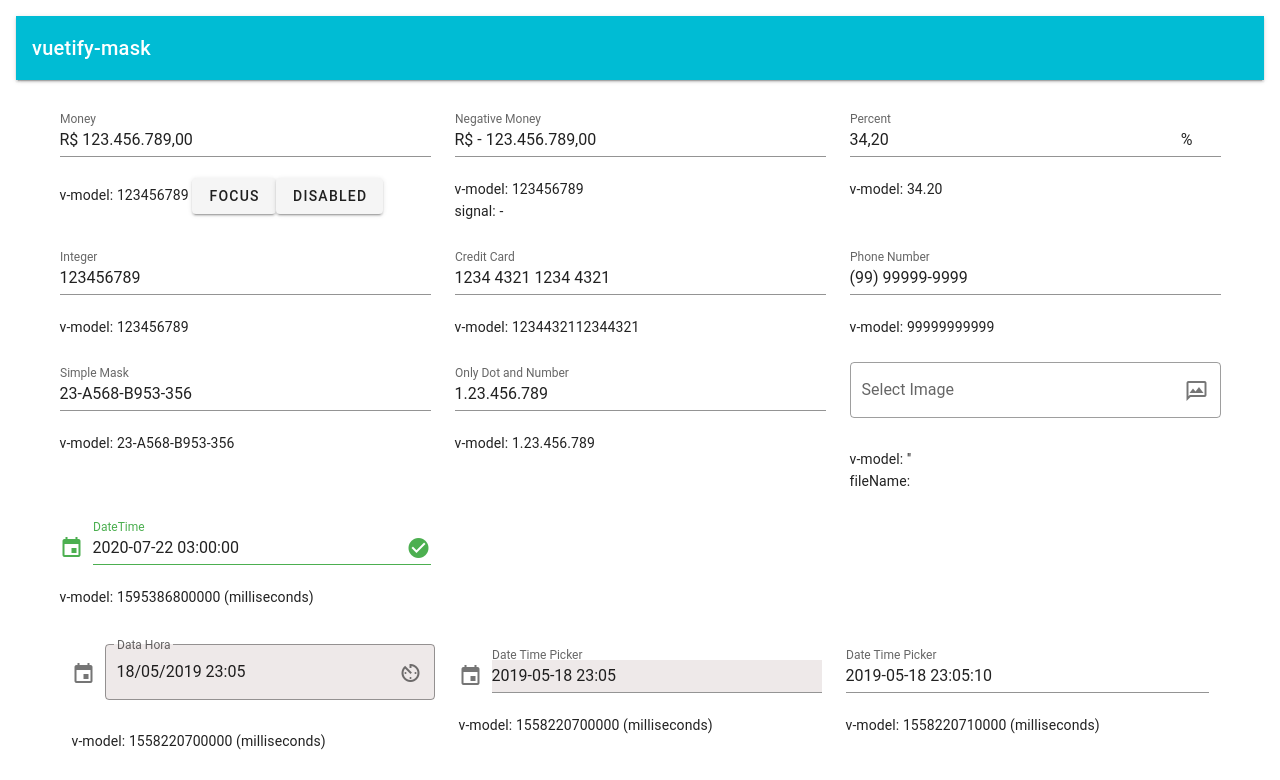
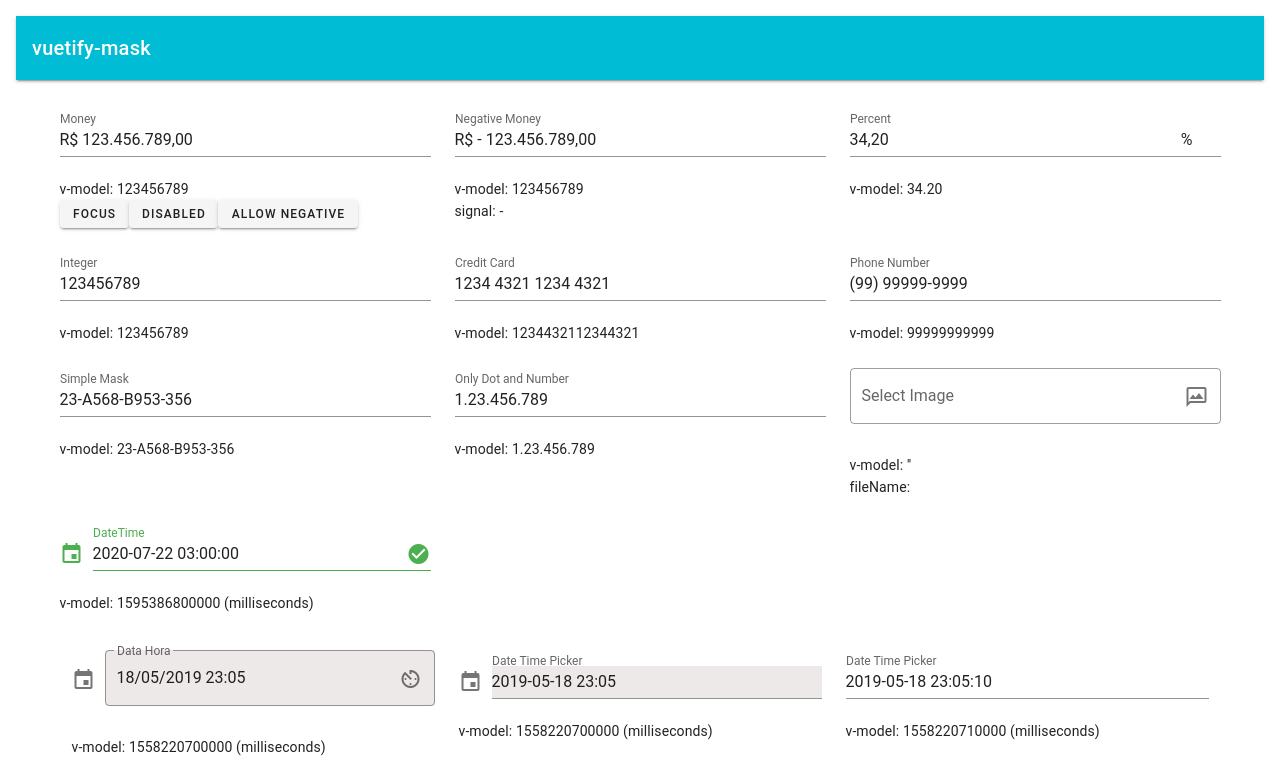
Before and after one commit to juareznasato/vuetify-mask, a Vue app: page / in a window 1280 px wide. Shown: the top 780 px of the page. Built offline with nearby package versions, Linux system fonts and the light colour scheme.

Commit message:
Add allow negative to test

```diff
--- a/src/TestMoney.vue
+++ b/src/TestMoney.vue
@@ -9,13 +9,14 @@
         disabled: disabled,
         outlined: false,
         clearable: true,
-        placeholder: ' ',
+        placeholder: ' '
       }"
       v-bind:options="{
         locale: 'pt-BR',
         length: 11,
         precision: 2,
         empty: null,
+        allowNegative
       }"
       ref="ref"
     />
@@ -29,8 +30,14 @@
         ? "''"
         : ""
     }}
-    <v-btn v-on:click="$refs.ref.focus()">Focus</v-btn>
-    <v-btn v-on:click="disabled = !disabled">{{ disabled ? "Enabled" : "Disabled" }}</v-btn>
+    <br />
+    <v-btn v-on:click="$refs.ref.focus()" small>Focus</v-btn>
+    <v-btn v-on:click="disabled = !disabled" small>{{
+      disabled ? "Enabled" : "Disabled"
+    }}</v-btn>
+    <v-btn v-on:click="allowNegative = !allowNegative" small>
+      {{ allowNegative ? "Disallow negative" : "Allow negative" }}
+    </v-btn>
   </div>
 </template>
 
@@ -39,12 +46,13 @@
 
 export default {
   components: {
-    "v-text-field-money": Money,
+    "v-text-field-money": Money
   },
   data: () => ({
-    value: 123456789.00, // 1.23 or "1.23" or "" or null
+    value: 123456789.0, // 1.23 or "1.23" or "" or null
     label: "Money",
     disabled: false,
-  }),
+    allowNegative: false
+  })
 };
 </script>
```
